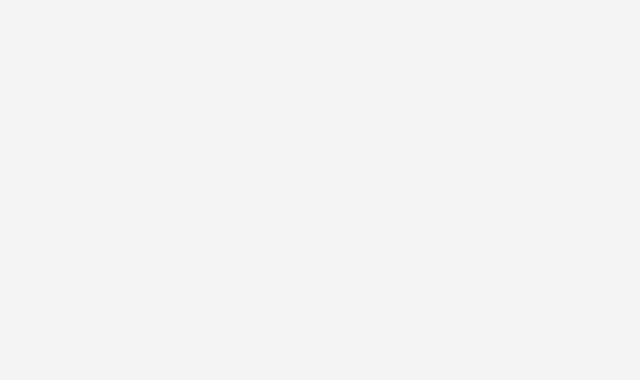
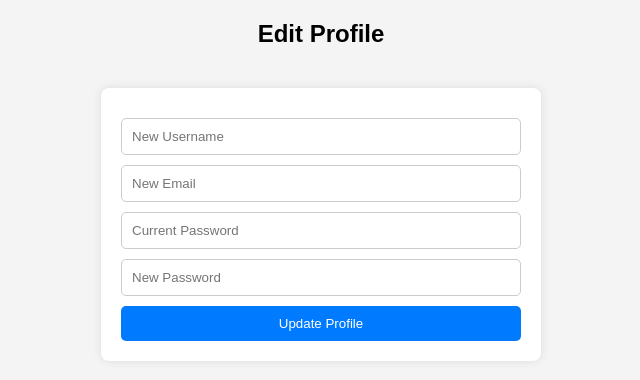
Before and after one commit to Moryasamiksa05/Frontend-repo, a React (Vite) app in the folder Frontend-part/: page /edit-profile in a window 1280 px wide. Before the commit this address had no page. Shown: the top 380 px of the page, without its empty margins (319-959 px from the left). Built offline with nearby package versions, Linux system fonts and the light colour scheme; no server answers.

Commit message:
edit page added

```diff
--- a/Frontend-part/package.json
+++ b/Frontend-part/package.json
@@ -13,7 +13,9 @@
     "axios": "^1.9.0",
     "react": "^19.1.0",
     "react-dom": "^19.1.0",
-    "react-router-dom": "^7.6.2"
+    "react-icons": "^5.5.0",
+    "react-router-dom": "^7.6.2",
+    "react-toastify": "^11.0.5"
   },
   "devDependencies": {
     "@eslint/js": "^9.25.0",
--- a/Frontend-part/src/App.jsx
+++ b/Frontend-part/src/App.jsx
@@ -4,6 +4,7 @@ import Register from './components/Register';
 import Login from './components/Login';
 import NameForm from './components/NameForm';
 import Welcome from './components/Welcome';
+import EditProfile from './components/EditProfile';
 
 function App() {
   return (
@@ -13,6 +14,7 @@ function App() {
         <Route path="/register" element={<Register />} />
         <Route path="/login" element={<Login />} />
         <Route path="/name" element={<NameForm />} />
+        <Route path="/edit-profile" element={<EditProfile />} />
       </Routes>
     </Router>
   );
--- a/Frontend-part/src/api.jsx
+++ b/Frontend-part/src/api.jsx
@@ -1,10 +1,7 @@
-
-
-
 import axios from 'axios';
 
 const API = axios.create({
-  baseURL: 'https://backend-10-2cnb.onrender.com/'
+  baseURL: import.meta.env.VITE_API_BASE_URL || ' http://localhost:3000',
 });
 
 export default API;
--- /dev/null
+++ b/Frontend-part/src/components/EditProfile.jsx
@@ -0,0 +1,98 @@
+import React, { useEffect, useState } from 'react';
+import API from '../api';
+import { useNavigate } from 'react-router-dom';
+import { toast, ToastContainer } from 'react-toastify';
+import { FaSpinner } from 'react-icons/fa';
+import 'react-toastify/dist/ReactToastify.css';
+
+const EditProfile = () => {
+  const [form, setForm] = useState({
+    newUsername: '',
+    newEmail: '',
+    currentPassword: '',
+    newPassword: ''
+  });
+  const [loading, setLoading] = useState(false);
+  const navigate = useNavigate();
+
+  useEffect(() => {
+    const storedUser = JSON.parse(localStorage.getItem('user'));
+    if (storedUser) {
+      setForm((prev) => ({
+        ...prev,
+        newUsername: storedUser.username,
+        newEmail: storedUser.email
+      }));
+    }
+  }, []);
+
+  const handleChange = (e) => {
+    setForm({ ...form, [e.target.name]: e.target.value });
+  };
+
+  const handleSubmit = async (e) => {
+    e.preventDefault();
+    setLoading(true);
+    try {
+      const token = localStorage.getItem('token');
+      const res = await API.put('/edit-user', form, {
+        headers: {
+          Authorization: `Bearer ${token}`
+        }
+      });
+
+      localStorage.setItem('user', JSON.stringify(res.data.user));
+      toast.success('Profile updated! Redirecting...');
+      setTimeout(() => {
+        navigate('/');
+      }, 2000);
+    } catch (err) {
+      toast.error(err.response?.data?.error || 'Update failed');
+    } finally {
+      setLoading(false);
+    }
+  };
+
+  return (
+    <div>
+      <ToastContainer />
+      <h2 className='profile'>Edit Profile</h2>
+      <form onSubmit={handleSubmit}>
+        <input
+          name="newUsername"
+          placeholder="New Username"
+          value={form.newUsername}
+          onChange={handleChange}
+          required
+        />
+        <input
+          name="newEmail"
+          placeholder="New Email"
+          value={form.newEmail}
+          onChange={handleChange}
+          required
+        />
+        <input
+          name="currentPassword"
+          type="password"
+          placeholder="Current Password"
+          value={form.currentPassword}
+          onChange={handleChange}
+          required
+        />
+        <input
+          name="newPassword"
+          type="password"
+          placeholder="New Password"
+          value={form.newPassword}
+          onChange={handleChange}
+        />
+        <button type="submit" disabled={loading}>
+          {loading ? <FaSpinner className="spinner" /> : 'Update Profile'}
+        </button>
+      </form>
+    </div>
+  );
+};
+
+export default EditProfile;
--- a/Frontend-part/src/components/Login.jsx
+++ b/Frontend-part/src/components/Login.jsx
@@ -1,29 +1,46 @@
 import React, { useState } from 'react';
+import { useNavigate } from 'react-router-dom';
 import API from '../api';
 import '../components/Styles.css';
+import { ToastContainer, toast } from 'react-toastify';
+import 'react-toastify/dist/ReactToastify.css';
+import { FaSpinner } from 'react-icons/fa';
 
 const Login = () => {
   const [form, setForm] = useState({ email: '', password: '' });
-  const [msg, setMsg] = useState('');
+  const [loadingLogin, setLoadingLogin] = useState(false);
+  const navigate = useNavigate();
 
-  const handleChange = (e) => setForm({ ...form, [e.target.name]: e.target.value });
+  const handleChange = (e) =>
+    setForm({ ...form, [e.target.name]: e.target.value });
 
-  const handleSubmit = async (e) => {
+ const handleLogin = async (e) => {
   e.preventDefault();
+  setLoadingLogin(true);
   try {
     const res = await API.post('/login', form);
-      setMsg(`Welcome, ${res.data.user.username}`);
+    const { user, token } = res.data;
 
+    localStorage.setItem('token', token);
+    localStorage.setItem('user', JSON.stringify(user));
 
-      setForm({ email: '', password: '' });
-
+    toast.success('Login successful!');
+    setTimeout(() => {
+      navigate('/');  // Go to Welcome after login
+    }, 1500);
   } catch (err) {
-      setMsg(err.response?.data?.error || 'Login failed');
+    toast.error(err.response?.data?.error || 'Login failed');
+  } finally {
+    setLoadingLogin(false);
   }
 };
 
+
   return (
-    <form onSubmit={handleSubmit}>
+    <>
+      <ToastContainer position="top-right" autoClose={3000} />
+      <form onSubmit={handleLogin}>
+        <h2>Login</h2>
         <input
           name="email"
           placeholder="Email"
@@ -39,9 +56,11 @@ const Login = () => {
           onChange={handleChange}
           required
         />
-      <button type="submit">Login</button>
-      <p>{msg}</p>
+        <button type="submit" disabled={loadingLogin}>
+          {loadingLogin ? <FaSpinner className="spinner" /> : 'Login'}
+        </button>
       </form>
+    </>
   );
 };
 
--- a/Frontend-part/src/components/NameForm.jsx
+++ b/Frontend-part/src/components/NameForm.jsx
@@ -1,21 +1,24 @@
 import React, { useState } from 'react';
 import API from '../api';
 import '../components/Styles.css';
+import { FaSpinner } from 'react-icons/fa';
 
 const NameForm = () => {
   const [name, setName] = useState('');
   const [msg, setMsg] = useState('');
+  const [loading, setLoading] = useState(false); //  Spinner state
 
   const handleSubmit = async (e) => {
     e.preventDefault();
+    setLoading(true);
     try {
       const res = await API.post('/name', { name });
       setMsg(`Saved name: ${res.data.name}`);
-
-
       setName('');
     } catch (err) {
       setMsg(err.response?.data?.error || 'Error submitting name');
+    } finally {
+      setLoading(false);
     }
   };
 
@@ -27,7 +30,9 @@ const NameForm = () => {
         placeholder="Enter name"
         required
       />
-      <button type="submit">Save</button>
+      <button type="submit" disabled={loading}>
+        {loading ? <FaSpinner className="spinner" /> : 'Save'}
+      </button>
       <p>{msg}</p>
     </form>
   );
--- a/Frontend-part/src/components/Register.jsx
+++ b/Frontend-part/src/components/Register.jsx
@@ -1,11 +1,12 @@
-
 import React, { useState } from 'react';
 import API from '../api';
 import '../components/Styles.css';
+import { FaSpinner } from 'react-icons/fa';
 
 const Register = () => {
   const [form, setForm] = useState({ username: '', email: '', password: '' });
   const [msg, setMsg] = useState('');
+  const [loading, setLoading] = useState(false); // Spinner loading state
 
   const handleChange = (e) => {
     const { name, value } = e.target;
@@ -14,20 +15,21 @@ const Register = () => {
 
   const handleSubmit = async (e) => {
     e.preventDefault();
+    setLoading(true);
     try {
       const res = await API.post('/register', form);
       setMsg(res.data.message);
-
-
       setForm({ username: '', email: '', password: '' });
-
     } catch (err) {
       setMsg(err.response?.data?.error || 'Registration failed');
+    } finally {
+      setLoading(false);
     }
   };
 
   return (
     <form onSubmit={handleSubmit}>
+      <h2>Register</h2>
       <input
         name="username"
         placeholder="Username"
@@ -51,7 +53,9 @@ const Register = () => {
         onChange={handleChange}
         required
       />
-      <button type="submit">Register</button>
+      <button type="submit" disabled={loading}>
+        {loading ? <FaSpinner className="spinner" /> : 'Register'}
+      </button>
       <p>{msg}</p>
     </form>
   );
--- a/Frontend-part/src/components/Styles.css
+++ b/Frontend-part/src/components/Styles.css
@@ -67,3 +67,32 @@ a {
   font-size: 18px;
   margin-bottom: 20px;
 }
+
+.spinner {
+  animation: spin 1s linear infinite;
+  display: inline-block;
+  font-size: 1.2rem;
+}
+.profile{
+  display: flex;
+  justify-content: center;
+}
+
+@keyframes spin {
+  from {
+    transform: rotate(0deg);
+  }
+  to {
+    transform: rotate(360deg);
+  }
+}
+
+.spinner {
+  animation: spin 1s linear infinite;
+  display: inline-block;
+}
+
+@keyframes spin {
+  0% { transform: rotate(0deg); }
+  100% { transform: rotate(360deg); }
+}
--- a/Frontend-part/src/components/Welcome.jsx
+++ b/Frontend-part/src/components/Welcome.jsx
@@ -8,6 +8,7 @@ const Welcome = () => {
         <Link to="/register" style={{ margin: '0 15px' }}>Register</Link>
         <Link to="/login" style={{ margin: '0 15px' }}>Login</Link>
         <Link to="/name" style={{ margin: '0 15px' }}>Submit Name</Link>
+        <Link to="/edit-profile" style={{ margin: '0 15px' }}>Edit Profile</Link>
       </div>
       <h1>Welcome to the frontend!</h1>
     </div>
```
Also changed, not shown: 2 other files (tests, documents, lock files or other folders). Lines whose indentation alone changed are shown as unchanged.
